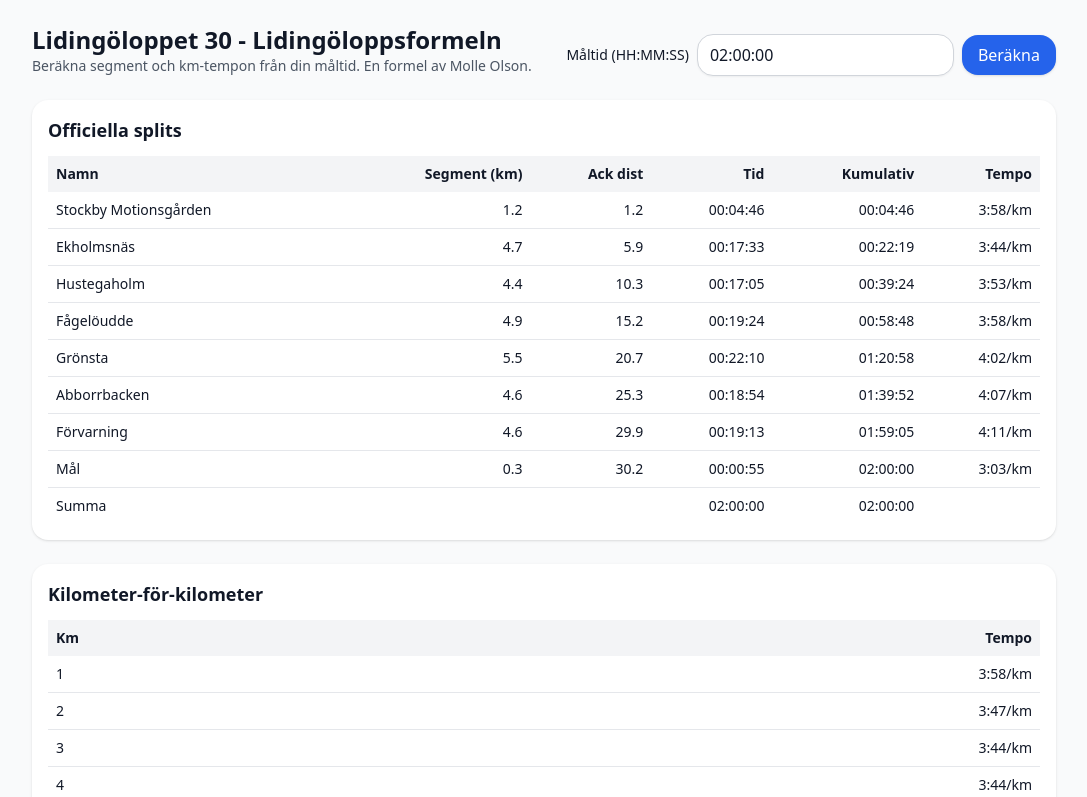
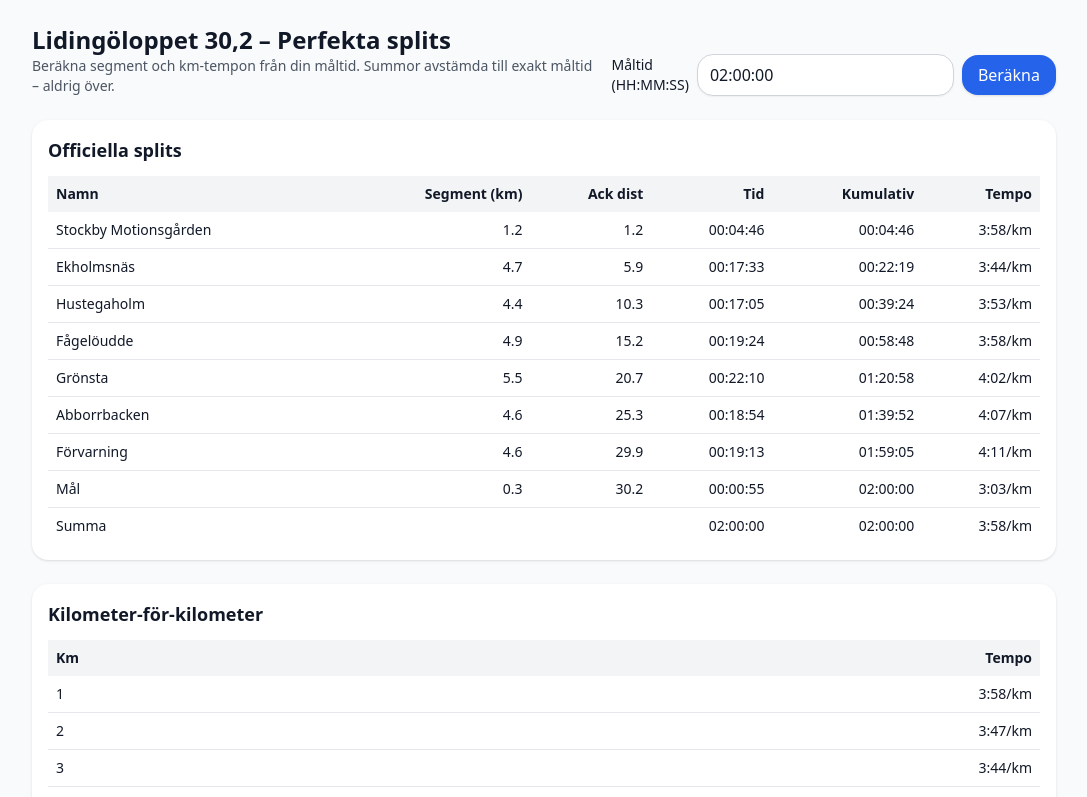
Before and after one commit to jp7an/lidingoloppsformeln, a plain HTML site: page index.html in a window 1280 px wide. Shown: the top 797 px of the page, without its empty margins (96-1183 px from the left). Drawn offline with nearby package versions, Linux system fonts and the light colour scheme.

Commit message:
Update index.html

```diff
--- a/index.html
+++ b/index.html
@@ -2,15 +2,15 @@
 <html lang="sv">
 <head>
   <meta charset="UTF-8">
-  <title>Lidingöloppsformeln</title>
+  <title>Lidingöloppet 30,2 – Perfekta splits</title>
   <script src="https://cdn.tailwindcss.com"></script>
 </head>
 <body class="min-h-screen bg-gray-50 text-gray-900 p-6">
   <div class="max-w-5xl mx-auto grid gap-6">
     <header class="flex flex-col sm:flex-row sm:items-end sm:justify-between gap-4">
       <div>
-        <h1 class="text-2xl font-bold">Lidingöloppet 30 - Lidingöloppsformeln</h1>
-        <p class="text-sm text-gray-600">Beräkna segment och km-tempon från din måltid. En formel av Molle Olson.</p>
+        <h1 class="text-2xl font-bold">Lidingöloppet 30,2 – Perfekta splits</h1>
+        <p class="text-sm text-gray-600">Beräkna segment och km-tempon från din måltid. Summor avstämda till exakt måltid – aldrig över.</p>
       </div>
       <div class="flex items-center gap-2">
         <label class="text-sm">Måltid (HH:MM:SS)</label>
@@ -85,7 +85,8 @@ function calculate(){
     cum+=segTimes[i];
     html+=`<tr class='border-b'><td class='p-2'>${s.name}</td><td class='p-2 text-right'>${s.km.toFixed(1)}</td><td class='p-2 text-right'>${s.cum.toFixed(1)}</td><td class='p-2 text-right'>${secToHHMMSS(segTimes[i])}</td><td class='p-2 text-right'>${secToHHMMSS(cum)}</td><td class='p-2 text-right'>${secToPace(segTimes[i]/s.km)}/km</td></tr>`;
   });
-  html+=`</tbody><tfoot><tr><td class='p-2 font-medium'>Summa</td><td></td><td></td><td class='p-2 text-right font-medium'>${secToHHMMSS(goal)}</td><td class='p-2 text-right font-medium'>${secToHHMMSS(goal)}</td><td></td></tr></tfoot></table>`;
+  // show average pace to the right of total time (Tempo column, footer row)
+  html+=`</tbody><tfoot><tr><td class='p-2 font-medium'>Summa</td><td></td><td></td><td class='p-2 text-right font-medium'>${secToHHMMSS(goal)}</td><td class='p-2 text-right font-medium'>${secToHHMMSS(goal)}</td><td class='p-2 text-right font-medium'>${secToPace(paceAvg)}/km</td></tr></tfoot></table>`;
   document.getElementById("segmentsTable").innerHTML=html;
 
   // km tempos
@@ -105,11 +106,7 @@ function calculate(){
     }
     const isFullKm = Math.abs(next - pos - 1) < 1e-9;
     let label;
-    if (isFullKm) {
-      label = `${idx}`;
-    } else {
-      label = `30–Mål`;
-    }
+    if (isFullKm) { label = `${idx}`; } else { label = `30–Mål`; }
     kmRows.push({label,sec:time,len:next-pos});
     pos=next;idx++;
   }
```
